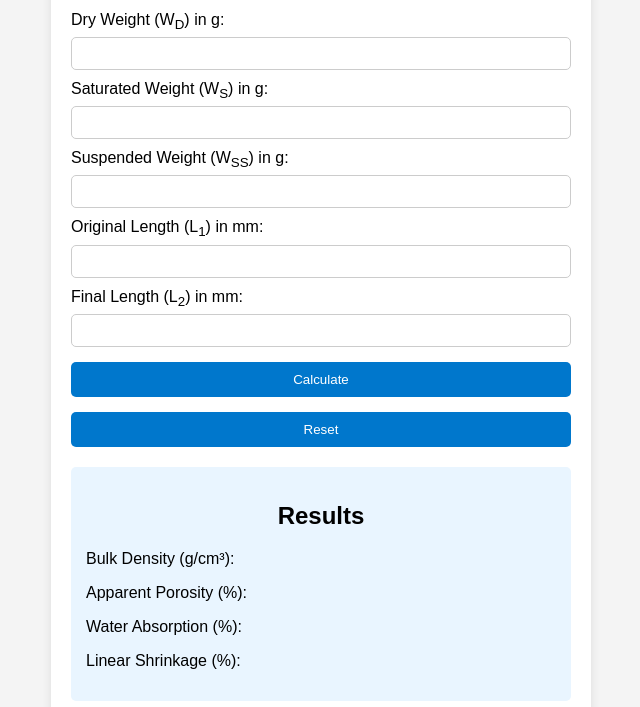
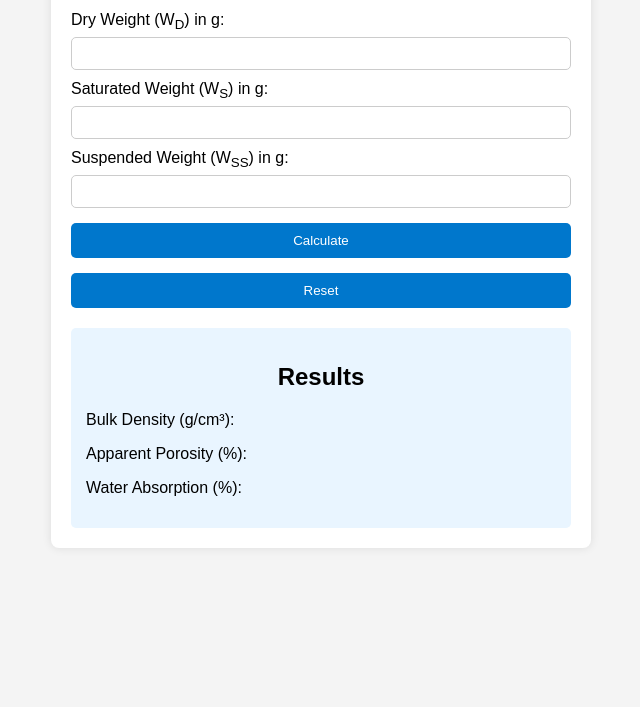
Before and after one commit to XponentialP/refractory-calculator, a plain HTML site: page index.html in a window 1280 px wide. Shown: the part 129-836 px from the top of the page, without its empty margins (319-959 px from the left). After the commit the page ends 800 px from the top, so only its background shows below. Drawn offline with Linux system fonts and the light colour scheme.

Commit message:
Update index.html

```diff
--- a/index.html
+++ b/index.html
@@ -20,11 +20,11 @@
             <label for="wss">Suspended Weight (W<sub>SS</sub>) in g:</label>
             <input type="number" id="wss" step="0.01" required>
 
-            <label for="l1">Original Length (L<sub>1</sub>) in mm:</label>
+<!--             <label for="l1">Original Length (L<sub>1</sub>) in mm:</label>
             <input type="number" id="l1" step="0.01" required>
 
             <label for="l2">Final Length (L<sub>2</sub>) in mm:</label>
-            <input type="number" id="l2" step="0.01" required>
+            <input type="number" id="l2" step="0.01" required> -->
 
             <button type="button" id="calculateBtn">Calculate</button>
             <button type="reset">Reset</button>
@@ -35,7 +35,7 @@
             <p>Bulk Density (g/cm³): <span id="bd"></span></p>
             <p>Apparent Porosity (%): <span id="ap"></span></p>
             <p>Water Absorption (%): <span id="wa"></span></p>
-            <p>Linear Shrinkage (%): <span id="ls"></span></p>
+<!--             <p>Linear Shrinkage (%): <span id="ls"></span></p> -->
         </div>
     </div>
 
```
